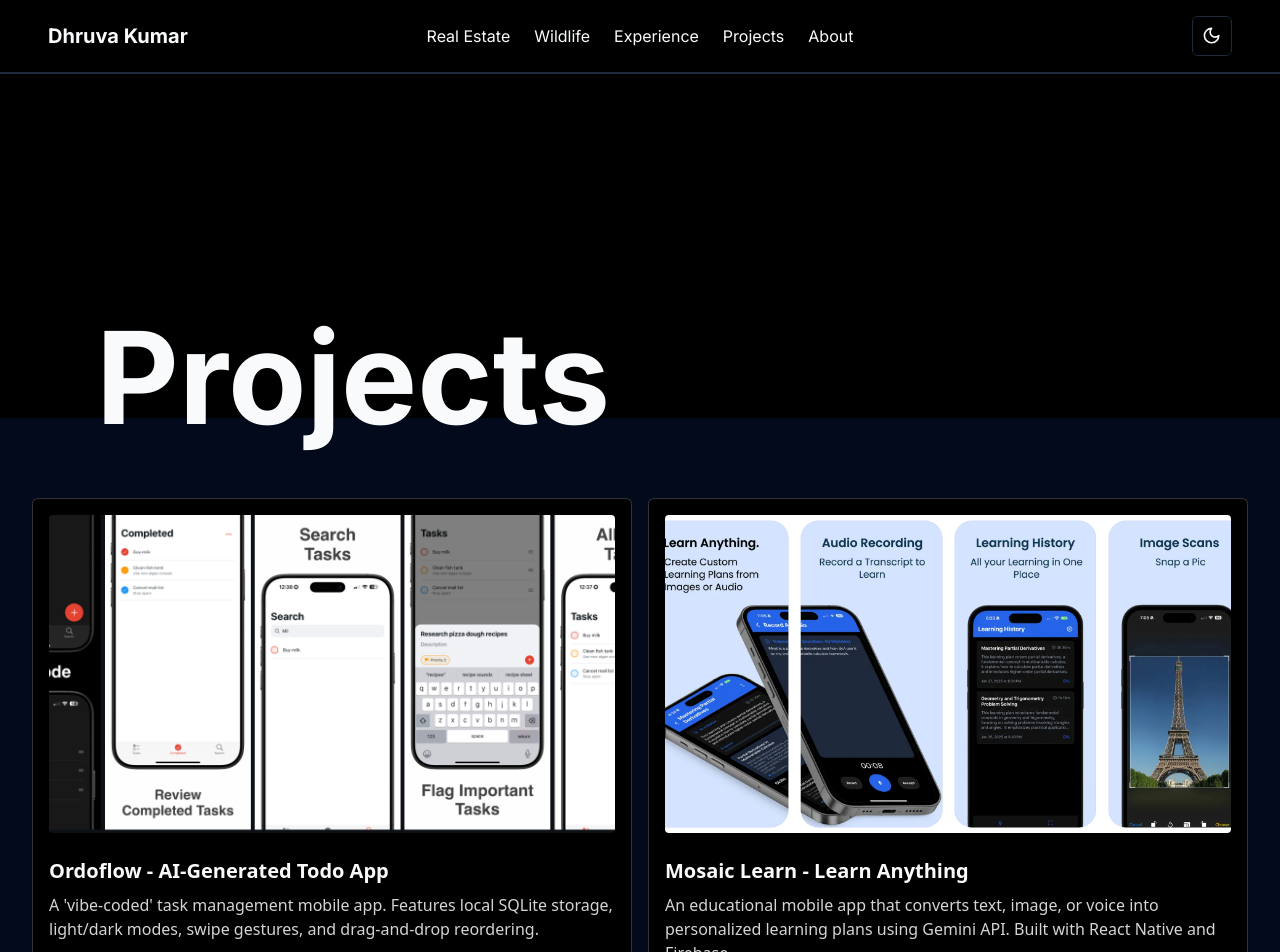
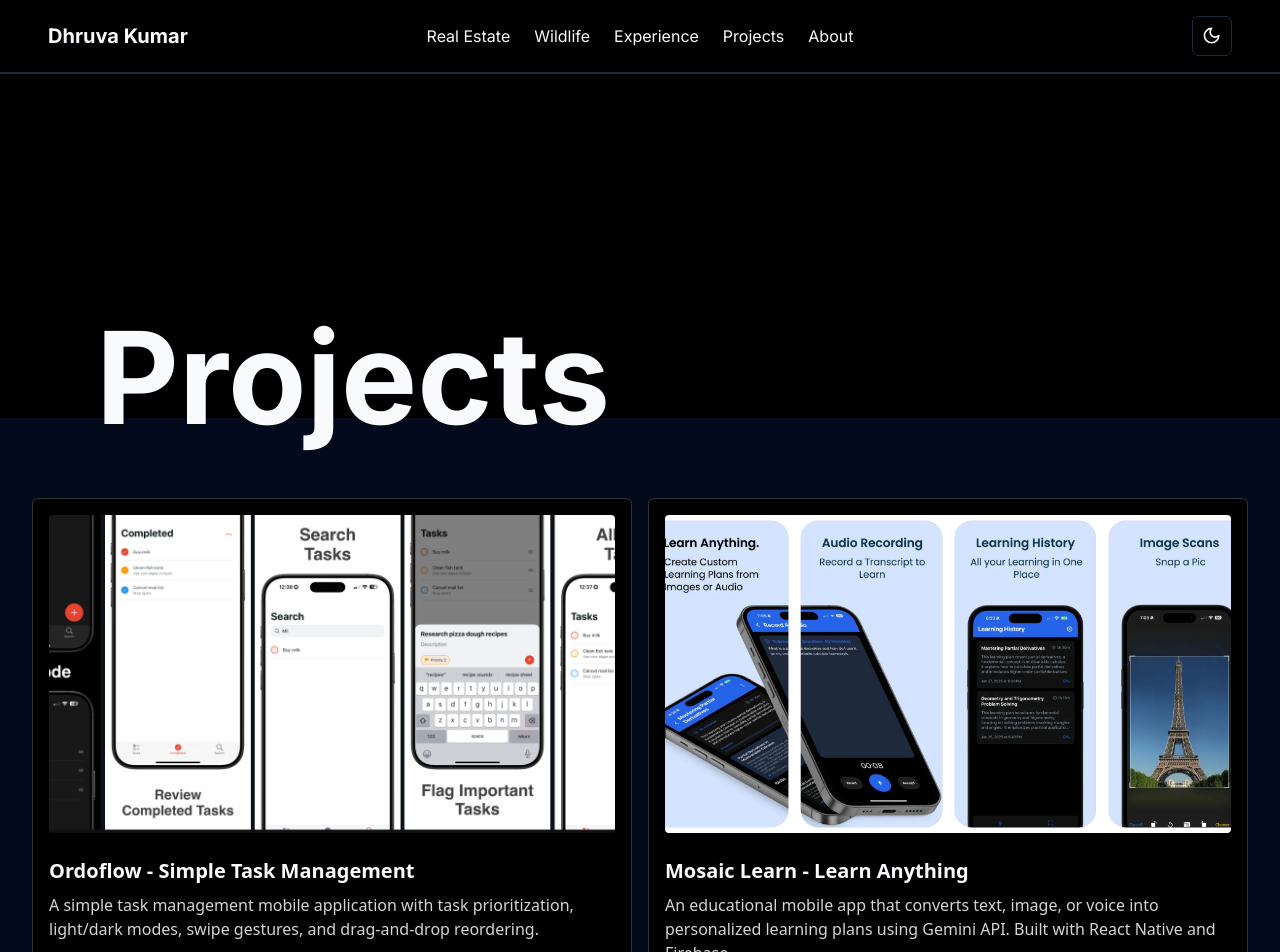
Before and after one commit to dhruva-dk/portfolio, a Next.js app: page /projects in a window 1280 px wide. Shown: the top 952 px of the page. Built offline with nearby package versions, Linux system fonts and the light colour scheme.

Commit message:
Update user.js

```diff
--- a/constants/user.js
+++ b/constants/user.js
@@ -1,24 +1,22 @@
 const userData = {
   githubUsername: 'subbuguru',
   name: 'Dhruva Kumar',
-  designation: 'CS major and photography enthusiast at UT Austin',
-  //avatarUrl: "/avatar.png",
+  designation: 'CS major at UT Austin',
   email: 'contact@dhruva-kumar.com',
   phone: '+1 (469) 451-0456',
   address: 'Coppell, Texas, United States',
   projects: [
-    // --- NEW PROJECT ADDED HERE ---
     {
-      title: 'Ordoflow - AI-Generated Todo App',
+      title: 'Ordoflow - Simple Task Management',
       link: 'https://github.com/subbuguru/ordoflow',
       imgUrl: '/ordoflow.png',
       technologies: 'React Native, Expo, SQLite',
       description:
-        "A 'vibe-coded' task management mobile app. Features local SQLite storage, light/dark modes, swipe gestures, and drag-and-drop reordering.",
+        "A simple task management mobile application with task prioritization, light/dark modes, swipe gestures, and drag-and-drop reordering.",
     },
     {
       title: 'Mosaic Learn - Learn Anything',
-      link: 'https://github.com/subbuguru/mosaic-learn',
+      link: 'https://apps.apple.com/us/app/mosaic-learn/id6736591253',
       imgUrl: '/mosaic-learn.png',
       technologies: 'React Native, Firebase, Gemini API',
       description:
@@ -52,10 +50,17 @@
   about: {
     title: 'UT Austin Computer Science 2029',
     description: [
-      `I'm excited to begin my Computer Science journey at the University of Texas at Austin (Class of 2029). I enjoy learning about software development and AI-integrated applications, along with photography, violin, workouts and freshwater aquariums. I hope you enjoy my site!`,
+      `I'm excited to begin my Computer Science journey at the University of Texas at Austin (Class of 2029). I enjoy learning about software development and AI-integrated applications. I also love photography, violin, working out and freshwater aquariums. I hope you enjoy my site!`,
     ],
   },
   experience: [
+    {
+      title: 'Undergraduate, Computer Science',
+      company: 'Reality5D',
+      year: '2025-2029',
+      companyLink: 'utexas.edu',
+      desc: 'Currently a Freshman at the University of Texas at Austin.',
+    },
     {
       title: 'Software Engineer Intern',
       company: 'Reality5D',
```
